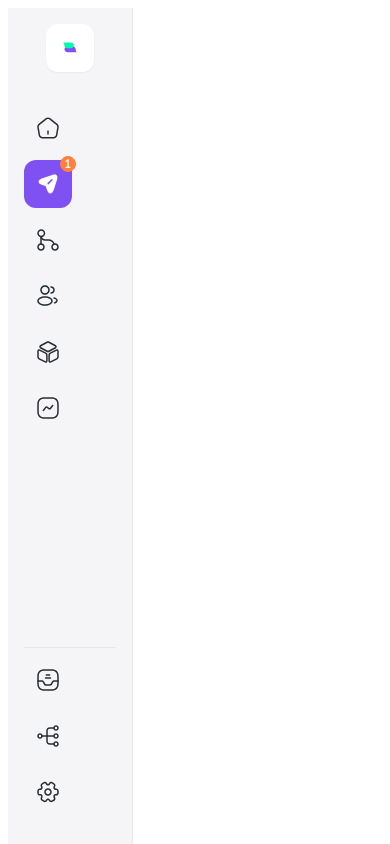
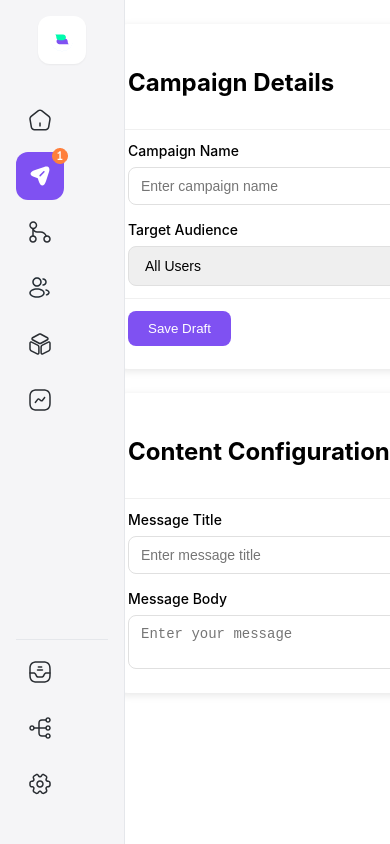
Before and after one commit to MedDhiaChaouachi/frontend-development-test, a Next.js app: page /campaign-create in a window 390 px wide. Built offline with nearby package versions, Linux system fonts and the light colour scheme.

Commit message:
Create body structure with segmented sections and iPhone preview

```diff
--- a/src/app/layout.module.css
+++ b/src/app/layout.module.css
@@ -1,4 +1,4 @@
-/* app/layout.module.css */
+/* Base Layout */
 .rootLayout {
   margin: 0;
   font-family: -apple-system, BlinkMacSystemFont, sans-serif;
@@ -10,10 +10,91 @@
   flex: 1;
   overflow: auto;
   margin-left: 92px; /* Match sidebar width */
+  padding: 12px 24px 12px 12px;
+  background-color: var(--neutral-purple-100);
 }
 
-/* Fix for links - apply class to links in your JSX */
+/* Body Container */
+.bodyContainer {
+  width: 100%;
+  max-width: 1348px;
+  height: 693px;
+  display: flex;
+  gap: 24px;
+  margin: 0 auto;
+}
+
+/* Content Section (Left) */
+.contentSection {
+  flex: 1;
+  height: 669px;
+  background: white;
+  border-radius: 12px;
+  padding: 24px;
+  overflow-y: auto;
+}
+
+/* Preview Section (Right) */
+.previewSection {
+  width: 1312px;
+  height: 669px;
+  background: var(--neutral-purple-50);
+  border-radius: 12px;
+  display: flex;
+  justify-content: center;
+  align-items: center;
+}
+
+/* iPhone Mockup */
+.iphoneMockup {
+  width: 375px;
+  height: 812px;
+
+  border-radius: 40px;
+  padding: 20px;
+}
+
+.iphoneImage {
+  width: 100%;
+  height: 100%;
+  object-fit: contain;
+  border-radius: 20px;
+}
+
+/* Link Styles */
 .link {
   text-decoration: none;
   color: inherit;
 }
+/* Add these new styles below your existing ones */
+
+/* Segment Container */
+.bodySegment {
+  width: 954px;
+  height: 681px;
+  display: flex;
+  flex-direction: column;
+  gap: 12px;
+  padding: 24px 0;
+  background: #ffffff;
+  border-radius: 24px; /* XL radius */
+}
+
+/* Segment Header */
+.segmentHeader {
+  padding: 0 24px;
+  margin-bottom: 12px;
+}
+
+/* Segment Content */
+.segmentContent {
+  flex: 1;
+  padding: 0 24px;
+  overflow-y: auto;
+}
+
+/* Segment Footer */
+.segmentFooter {
+  padding: 0 24px;
+  margin-top: 12px;
+}
--- a/src/app/layout.tsx
+++ b/src/app/layout.tsx
@@ -1,5 +1,6 @@
 import type { Metadata } from "next";
 import { Sidebar } from "@/components/layout/sidebar/Sidebar";
+import { CampaignBody } from "@/components/campaign-create/BodyContent";
 import styles from "./layout.module.css";
 
 export const metadata: Metadata = {
@@ -13,9 +14,11 @@ export default function RootLayout({
 }) {
   return (
     <html lang="en">
-      <body className={styles.body}>
+      <body className={styles.rootLayout}>
         <Sidebar />
-        <main className={styles.mainContent}>{children}</main>
+        <main className={styles.mainContent}>
+          <CampaignBody />
+        </main>
       </body>
     </html>
   );
--- /dev/null
+++ b/src/components/campaign-create/BodyContent.module.css
@@ -0,0 +1,121 @@
+/* Main Container */
+.mainContainer {
+  width: 1348px;
+  height: 693px;
+  display: flex;
+  gap: 24px;
+  margin: 0 auto;
+}
+
+/* Editor Section */
+.editorSection {
+  flex: 1;
+  display: flex;
+  flex-direction: column;
+  gap: 24px;
+  padding: 12px 0;
+}
+
+/* Body Segment */
+.bodySegment {
+  width: 954px;
+  height: auto;
+  min-height: 200px;
+  display: flex;
+  flex-direction: column;
+  gap: 12px;
+  padding: 24px 0;
+  background: #ffffff; /* White background */
+  border-radius: 24px;
+  box-shadow: 0 2px 8px rgba(0, 0, 0, 0.1);
+}
+
+.segmentHeader {
+  padding: 0 24px;
+  border-bottom: 1px solid #f0f0f0;
+  padding-bottom: 12px;
+}
+
+.segmentContent {
+  flex: 1;
+  padding: 0 24px;
+  display: flex;
+  flex-direction: column;
+  gap: 16px;
+}
+
+.segmentFooter {
+  padding: 0 24px;
+  padding-top: 12px;
+  border-top: 1px solid #f0f0f0;
+}
+
+/* Form Elements */
+.formGroup {
+  display: flex;
+  flex-direction: column;
+  gap: 8px;
+}
+
+.formGroup label {
+  font-weight: 500;
+  font-size: 14px;
+}
+
+.formGroup input,
+.formGroup select,
+.formGroup textarea {
+  padding: 10px 12px;
+  border: 1px solid #e0e0e0;
+  border-radius: 8px;
+  font-size: 14px;
+}
+
+.primaryButton {
+  background-color: #7f51f2;
+  color: white;
+  border: none;
+  padding: 10px 20px;
+  border-radius: 8px;
+  cursor: pointer;
+  font-weight: 500;
+}
+
+/* Preview Section */
+.previewSection {
+  flex: 1;
+  display: flex;
+  justify-content: flex-end; /* Move iPhone to the right */
+  align-items: center;
+  padding-right: 24px;
+}
+
+/* iPhone Mockup */
+.iphoneMockup {
+  width: 375px;
+  height: 812px;
+  border-radius: 40px;
+  padding: 20px;
+  box-shadow: none; /* Remove any shadow */
+  /*background: none; /* Remove background */
+  display: flex;
+  justify-content: center;
+  align-items: center;
+}
+
+.iphoneImage {
+  width: 100%;
+  height: 100%;
+  object-fit: contain;
+  border-radius: 20px;
+}
+
+.previewContent {
+  position: absolute;
+  top: 50%;
+  left: 50%;
+  transform: translate(-50%, -50%);
+  width: 80%;
+  text-align: center;
+  color: black; /* Ensures the preview text stays visible */
+}
--- /dev/null
+++ b/src/components/campaign-create/BodyContent.tsx
@@ -0,0 +1,68 @@
+import styles from "./BodyContent.module.css";
+
+export const CampaignBody = () => {
+  return (
+    <main className={styles.mainContainer}>
+      {/* Left Side - Editor with Segmented Sections */}
+      <div className={styles.editorSection}>
+        {/* Main Campaign Segment */}
+        <div className={styles.bodySegment}>
+          <div className={styles.segmentHeader}>
+            <h2>Campaign Details</h2>
+          </div>
+
+          <div className={styles.segmentContent}>
+            {/* Form fields */}
+            <div className={styles.formGroup}>
+              <label>Campaign Name</label>
+              <input type="text" placeholder="Enter campaign name" />
+            </div>
+
+            <div className={styles.formGroup}>
+              <label>Target Audience</label>
+              <select>
+                <option>All Users</option>
+                <option>New Users</option>
+                <option>Returning Users</option>
+              </select>
+            </div>
+          </div>
+
+          <div className={styles.segmentFooter}>
+            <button className={styles.primaryButton}>Save Draft</button>
+          </div>
+        </div>
+
+        {/* Additional Segment - Content Section */}
+        <div className={styles.bodySegment}>
+          <div className={styles.segmentHeader}>
+            <h2>Content Configuration</h2>
+          </div>
+
+          <div className={styles.segmentContent}>
+            <div className={styles.formGroup}>
+              <label>Message Title</label>
+              <input type="text" placeholder="Enter message title" />
+            </div>
+
+            <div className={styles.formGroup}>
+              <label>Message Body</label>
+              <textarea placeholder="Enter your message"></textarea>
+            </div>
+          </div>
+        </div>
+      </div>
+
+      {/* Right Side - iPhone Preview */}
+      <div className={styles.previewSection}>
+        <div className={styles.iphoneMockup}>
+          <img
+            src="/iphone-x-black.svg"
+            alt="iPhone X Preview"
+            className={styles.iphoneImage}
+          />
+        </div>
+      </div>
+    </main>
+  );
+};
```
Also changed, not shown: public/iphone-x-black.svg (added).
